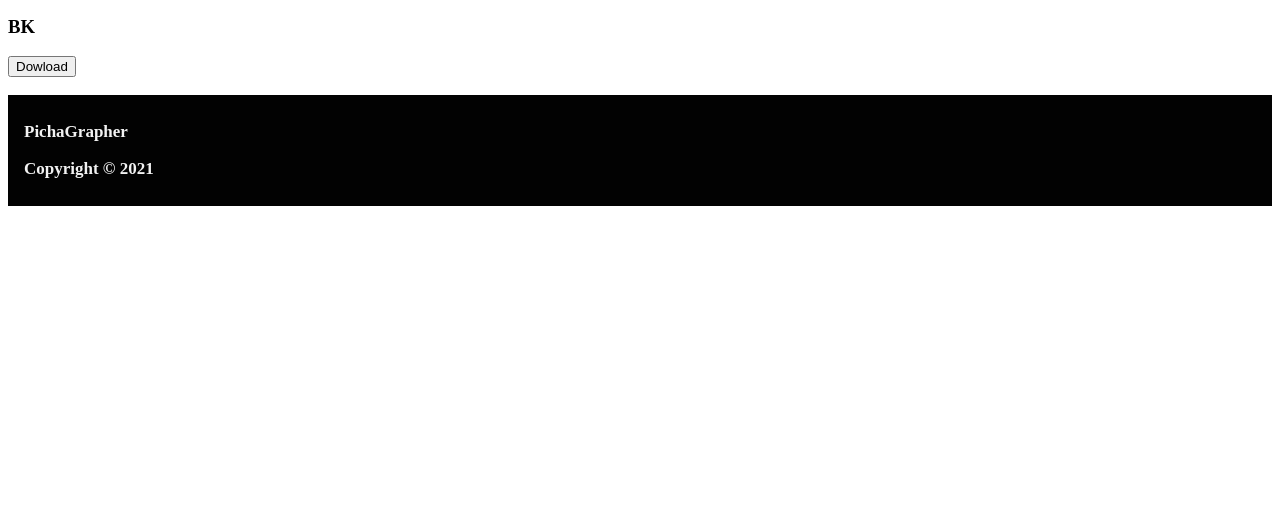
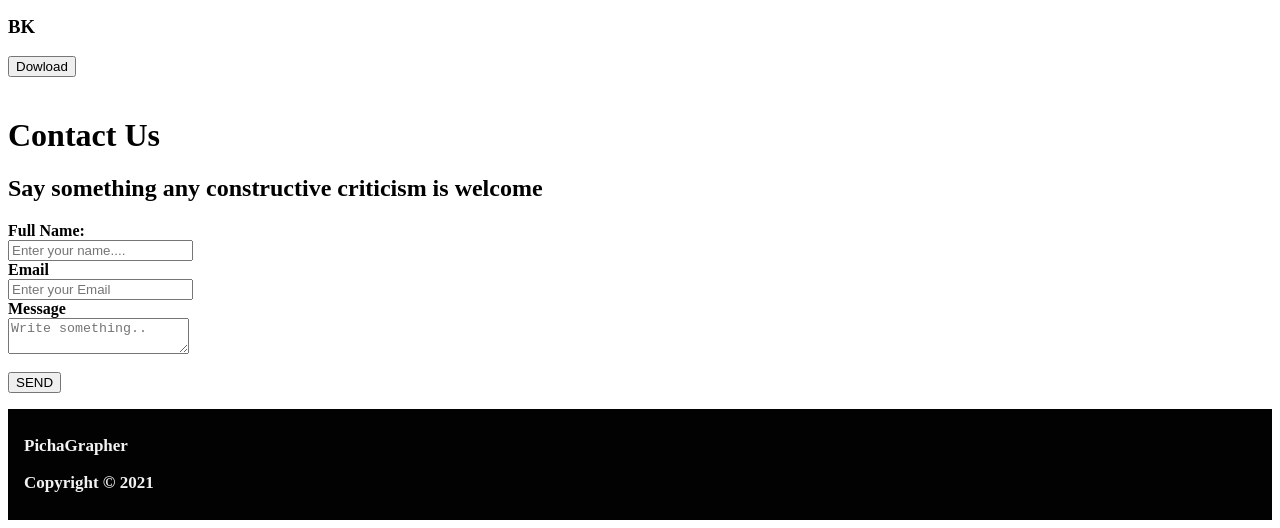
Before and after one commit to sling254/Photography-website, a plain HTML site: page index.html in a window 1280 px wide. Shown: the part 3185-3713 px from the top of the page. Before the commit the page ends 3399 px from the top, so only its background shows below. Drawn offline with Linux system fonts and the light colour scheme.

Commit message:
added the contact section

```diff
--- a/index.html
+++ b/index.html
@@ -84,6 +84,33 @@
 </br>
 
         <!--end of the Gallery Page-->
+        <!--start of the Contact Page-->
+
+<div>
+    <h1 id="contact">Contact Us</h1>
+    <h2>Say something any constructive criticism is welcome</h2>
+
+
+        <div class="form">
+            <form action="">
+                <label for="name">Full Name:</label></br>
+                <input type="text" name="name" placeholder="Enter your name...."></br>
+                <label for="email">Email</label></br>
+                <input type="text" name="email" placeholder="Enter your Email"></br>
+                <label for="message">Message</label></br>
+                <textarea id="subject" name="subject" placeholder="Write something.." ></textarea> </br> </br>
+                <a href="#home"><button>SEND</button></a>
+
+
+
+            </form>
+
+        </div>
+    </div>
+</div>
+
+
+        <!--end of the Contact page-->
     </main>
 
     <!--Start of the footer-->
```
